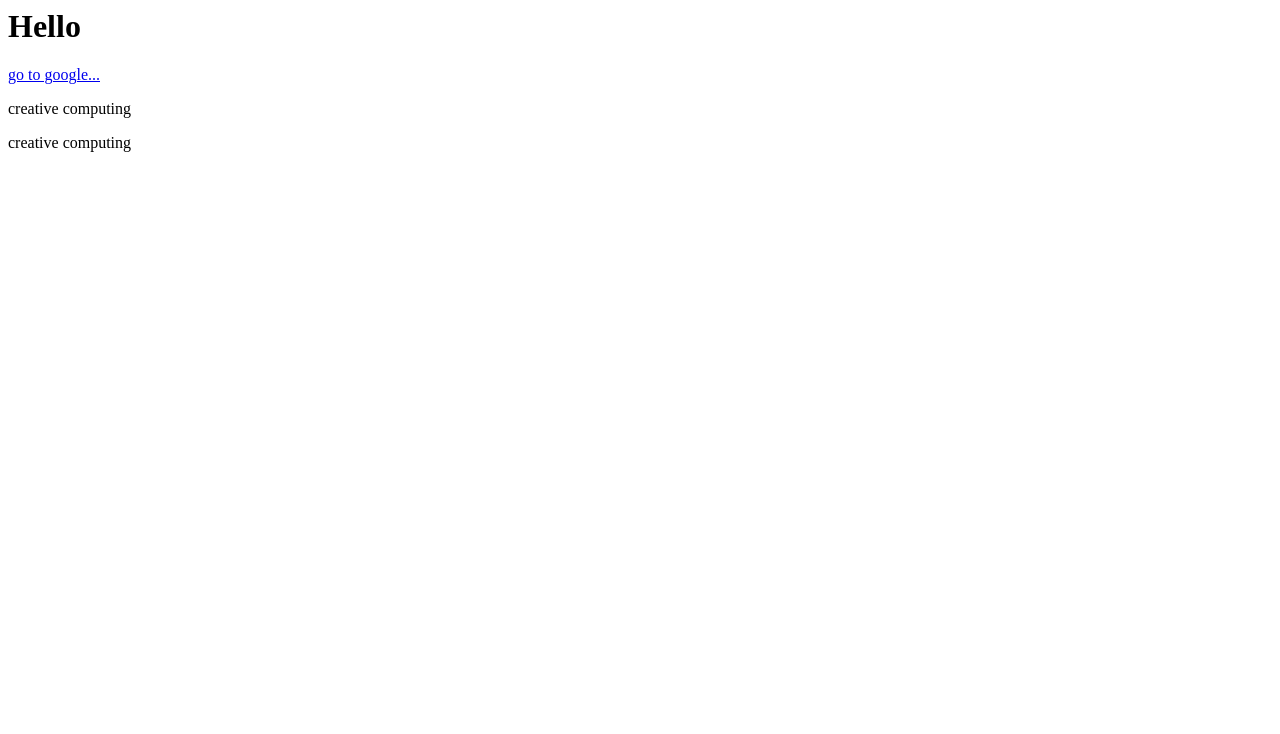
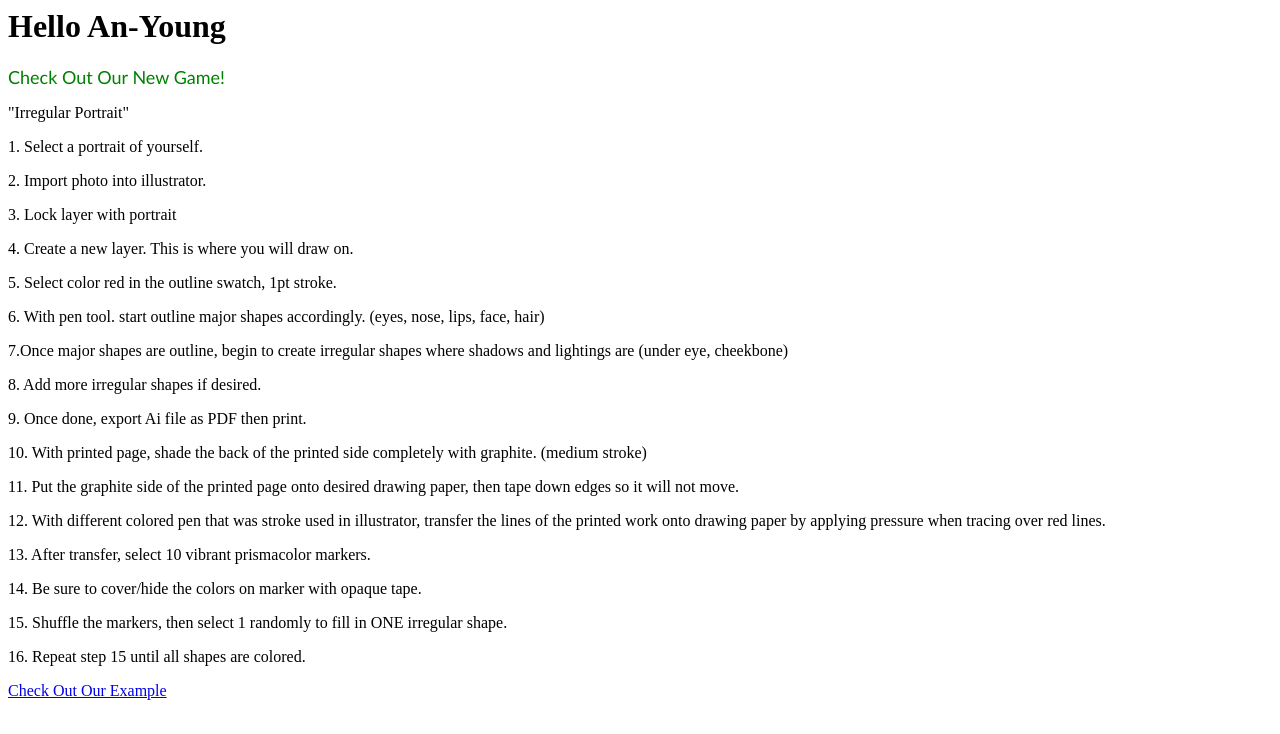
Before and after one commit to jungy184/jungy184.github.io, a plain HTML site: page index.html in a window 1280 px wide. Drawn offline with Linux system fonts and the light colour scheme.

Commit message:
Adding index file

```diff
--- a/index.html
+++ b/index.html
@@ -1,14 +1,37 @@
 <html>
     <head>
-        <title>Hello world</title>
+        <title>Yea Ji Jung Homepage</title>
     </head>
+
     <body>
-     <h1>Hello</h1>
-     <a href="http://google.com"
-         >go to google...</a>
-     <p>creative computing</p>
+     <h1 size="10">Hello An-Young</h1>
 
-     <p>creative computing</p>
+     <font face="gill sans" color="green" size="4">Check Out Our New Game!</font>
+
+     <p>"Irregular Portrait"</p>
+     <p>1. Select a portrait of yourself.</p>
+     <p>2. Import photo into illustrator.</p>
+     <p>3. Lock layer with portrait</p>
+     <p>4. Create a new layer. This is where you will draw on.</p>
+     <p>5. Select color red in the outline swatch, 1pt stroke.</p>
+     <p>6. With pen tool. start outline major shapes accordingly. (eyes, nose, lips, face, hair)</p>
+     <p>7.Once major shapes are outline, begin to create irregular shapes
+     where shadows and lightings are (under eye, cheekbone)</p>
+     <p>8. Add more irregular shapes if desired.</p>
+     <p>9. Once done, export Ai file as PDF then print.</p>
+     <p>10. With printed page, shade the back of the printed
+     side completely with graphite. (medium stroke)</p>
+     <p>11. Put the graphite side of the printed page onto desired
+     drawing paper, then tape down edges so it will not move.</p>
+     <p>12. With different colored pen that was stroke used in illustrator, transfer the
+     lines of the printed work onto drawing paper by applying pressure when tracing over red lines.</p>
+     <p>13. After transfer, select 10 vibrant prismacolor markers.</p>
+     <p>14. Be sure to cover/hide the colors on marker with opaque tape.</p>
+     <p>15. Shuffle the markers, then select 1 randomly to fill in ONE irregular shape.</p>
+     <p>16. Repeat step 15 until all shapes are colored.</p>
+
+     <a href="page2.html" color="pink"
+         >Check Out Our Example</a>
     </body>
 
 
```
Also changed, not shown: page2.html (added, +3 -0 lines).
